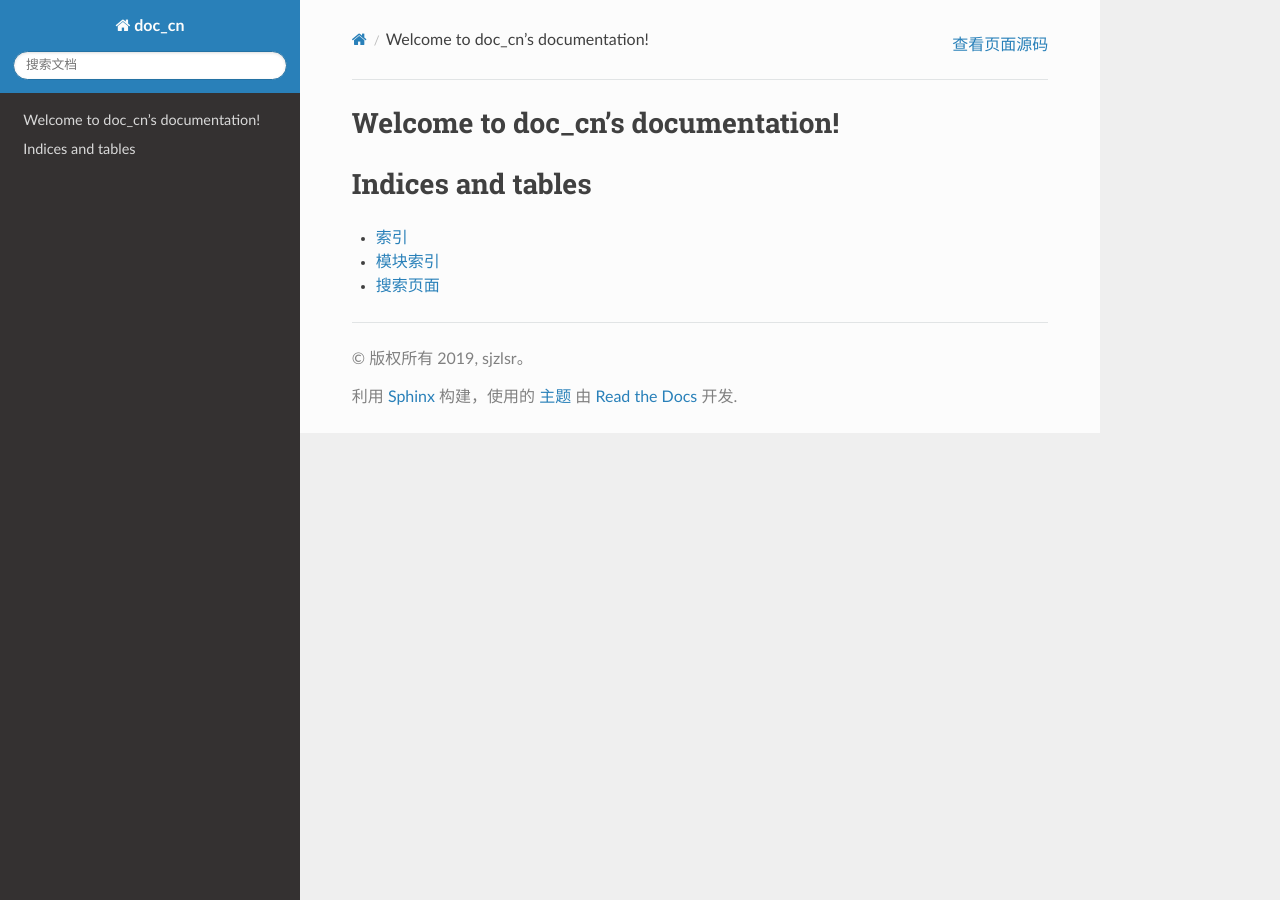
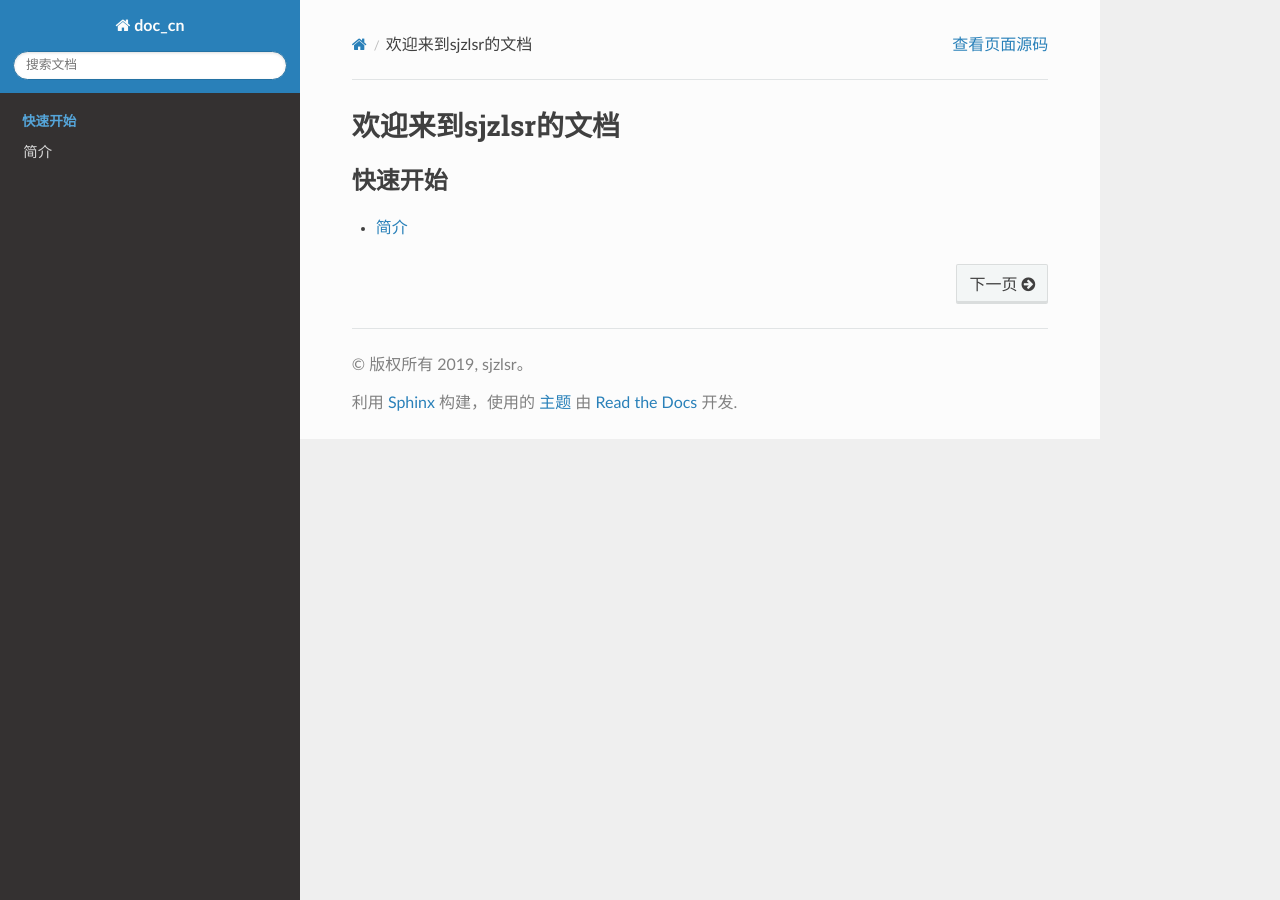
Before and after one commit to sjzlsr/docexample, a Sphinx documentation site: the page built from docs/source/index.rst, in a window 1280 px wide. Built offline with Sphinx 7.4.7 and the Read the Docs theme 2.0.0, drawn with Linux system fonts in a browser that asks for light colours.

Commit message:
edit docs

```diff
--- a/docs/source/index.rst
+++ b/docs/source/index.rst
@@ -3,18 +3,11 @@
    You can adapt this file completely to your liking, but it should at least
    contain the root `toctree` directive.
 
-Welcome to doc_cn's documentation!
+欢迎来到sjzlsr的文档
 ==================================
 
 .. toctree::
    :maxdepth: 2
-   :caption: Contents:
+   :caption: 快速开始
 
-
-
-Indices and tables
-==================
-
-* :ref:`genindex`
-* :ref:`modindex`
-* :ref:`search`
+   overview
--- /dev/null
+++ b/docs/source/overview.rst
@@ -0,0 +1,2 @@
+简介
+=================
```
